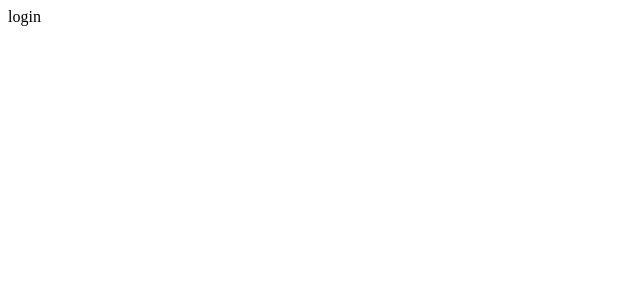
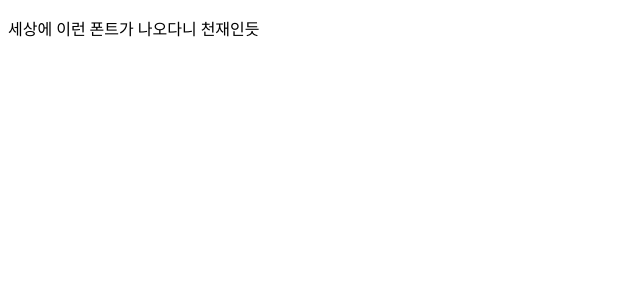
Before and after one commit to 0ne6yte/life-4-cut-frontend, a React (Vite) app: page / in a window 1280 px wide. Shown: the top 300 px of the page, without its empty margins (0-640 px from the left). Built offline with nearby package versions, Linux system fonts and the light colour scheme.

Commit message:
feat: pretendard 폰트 적용하기

```diff
--- a/package.json
+++ b/package.json
@@ -15,6 +15,7 @@
   "author": "",
   "license": "ISC",
   "dependencies": {
+    "pretendard": "^1.3.8",
     "react": "^18.2.0",
     "react-dom": "^18.2.0",
     "react-router-dom": "^6.14.2"
--- /dev/null
+++ b/src/domain/_common/styles/global.css
@@ -0,0 +1,5 @@
+* {
+  font-family: ‘Pretendard’;
+  font-size: 16px;
+  font-weight: 300;
+}
--- a/src/domain/login/index.tsx
+++ b/src/domain/login/index.tsx
@@ -1,5 +1,5 @@
 const LoginPage = () => {
-    return <div>login</div>;
+  return <p>세상에 이런 폰트가 나오다니 천재인듯</p>;
 };
 
 export default LoginPage;
--- a/src/index.tsx
+++ b/src/index.tsx
@@ -1,4 +1,6 @@
 import ReactDOM from 'react-dom/client';
+
+import './domain/_common/styles/global.css';
 import App from '@/App';
 
 const root = ReactDOM.createRoot(document.getElementById('root') as HTMLElement);
--- a/src/main.tsx
+++ b/src/main.tsx
@@ -1,12 +1,14 @@
 import React from 'react';
 import ReactDOM from 'react-dom/client';
+import { BrowserRouter } from 'react-router-dom';
+
+import './domain/_common/styles/global.css';
 import App from './App';
-import {BrowserRouter} from 'react-router-dom';
 
-ReactDOM.createRoot(document.getElementById('root')!).render(
-    <React.StrictMode>
-        <BrowserRouter>
-            <App/>
-        </BrowserRouter>
-    </React.StrictMode>
+ReactDOM.createRoot(document.getElementById('root') as HTMLElement).render(
+  <React.StrictMode>
+    <BrowserRouter>
+      <App />
+    </BrowserRouter>
+  </React.StrictMode>
 );
```
Also changed, not shown: 1 other file (tests, documents, lock files or other folders).
